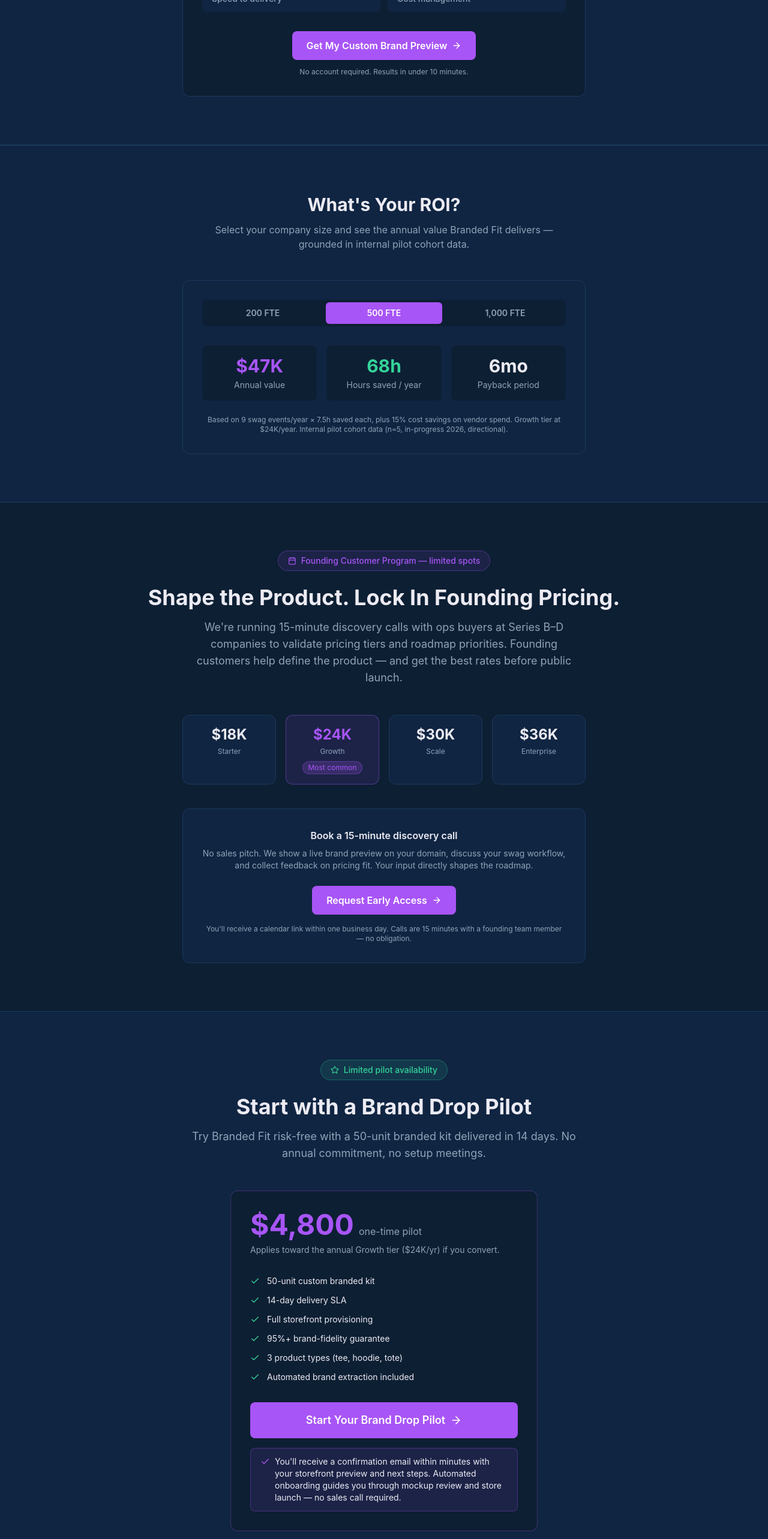
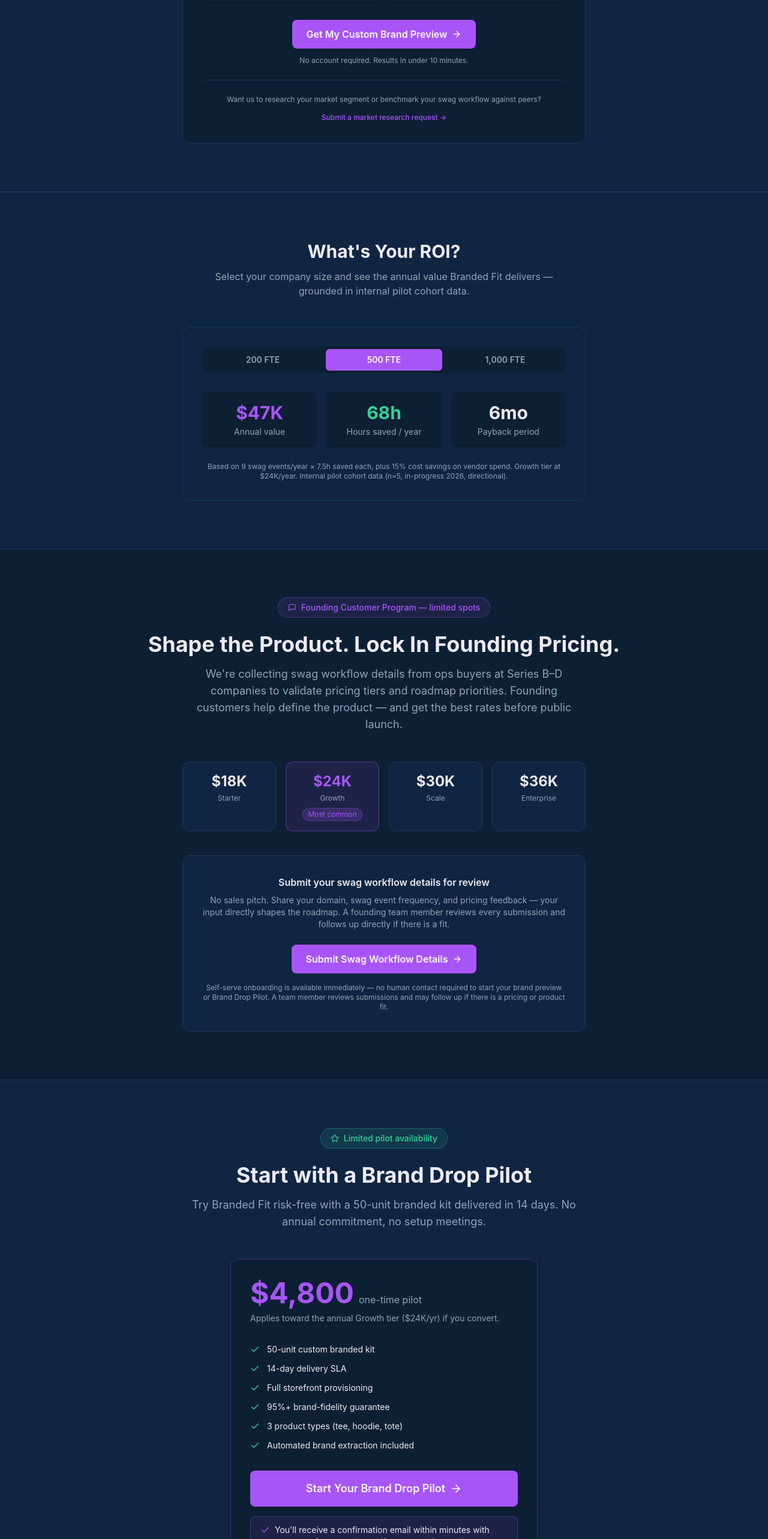
Before and after one commit to iakobidzedavid/branded-fit, a Next.js app: page / in a window 1280 px wide. Shown: the part 5000-7566 px from the top of the page at 60% size. Built offline with nearby package versions, Linux system fonts and the light colour scheme.

Commit message:
Task: Fix live-product drift + advance flow outputs [TASK-3f42f13d]

```diff
--- a/src/app/page.tsx
+++ b/src/app/page.tsx
@@ -13,7 +13,7 @@
   Palette,
   Package,
   Star,
-  Calendar,
+  MessageSquare,
 } from "lucide-react";
 
 const FTE_TIERS = [
@@ -249,7 +249,7 @@
           </div>
           <div className="mt-8 max-w-xl mx-auto bg-bg border-2 border-border rounded-lg px-5 py-4">
             <p className="text-text-muted text-xs text-center leading-relaxed">
-              <span className="font-semibold text-text">† Data source &amp; methodology:</span> Internal pilot cohort — 5 venture-backed tech companies (200–1,000 FTE), in-progress 2026 (n=5). NPS measured via post-pilot survey; brand-fidelity score = % mockups passing automated QA on first pass; conversion rate = pilots that signed annual contracts. Sample size is small; findings are directional. Case studies available by Q3 2026.
+              <span className="font-semibold text-text">† Data source &amp; methodology:</span> Internal pilot cohort — 5 venture-backed tech companies (200–1,000 FTE), in-progress 2026 (n=5). NPS measured via post-pilot survey; brand-fidelity score = % mockups passing automated QA on first pass; conversion rate = pilots that signed annual contracts. Sample size is small; findings are directional. Case studies coming soon.
             </p>
           </div>
         </div>
@@ -587,6 +587,17 @@
                 No account required. Results in under 10 minutes.
               </p>
             </div>
+            <div className="mt-6 border-t border-border pt-6 text-center">
+              <p className="text-text-muted text-xs mb-2">
+                Want us to research your market segment or benchmark your swag workflow against peers?
+              </p>
+              <Link
+                href="/command-console"
+                className="text-accent text-xs font-medium hover:underline"
+              >
+                Submit a market research request →
+              </Link>
+            </div>
           </div>
         </div>
       </section>
@@ -605,19 +616,19 @@
         </div>
       </section>
 
-      {/* Discovery Call — Early Access Program [NEW] */}
+      {/* Founding Customer Program — async swag workflow intake */}
       <section className="px-4 py-20">
         <div className="max-w-4xl mx-auto">
           <div className="text-center mb-12">
             <div className="inline-flex items-center gap-2 bg-accent/10 border border-accent/30 rounded-full px-4 py-1.5 text-accent text-sm font-medium mb-6">
-              <Calendar className="w-3.5 h-3.5" />
+              <MessageSquare className="w-3.5 h-3.5" />
               Founding Customer Program — limited spots
             </div>
             <h2 className="text-3xl md:text-4xl font-bold mb-4">
               Shape the Product. Lock In Founding Pricing.
             </h2>
             <p className="text-text-muted text-lg max-w-2xl mx-auto">
-              We&apos;re running 15-minute discovery calls with ops buyers at Series
+              We&apos;re collecting swag workflow details from ops buyers at Series
               B–D companies to validate pricing tiers and roadmap priorities.
               Founding customers help define the product — and get the best
               rates before public launch.
@@ -658,23 +669,26 @@
 
           <div className="bg-surface border border-border rounded-xl p-8 max-w-2xl mx-auto text-center">
             <p className="text-text font-semibold mb-2">
-              Book a 15-minute discovery call
+              Submit your swag workflow details for review
             </p>
             <p className="text-text-muted text-sm mb-6">
-              No sales pitch. We show a live brand preview on your domain,
-              discuss your swag workflow, and collect feedback on pricing fit.
-              Your input directly shapes the roadmap.
+              No sales pitch. Share your domain, swag event frequency, and
+              pricing feedback — your input directly shapes the roadmap. A
+              founding team member reviews every submission and follows up
+              directly if there is a fit.
             </p>
             <Link
               href="/command-console"
               className="inline-flex items-center gap-2 px-6 py-3 bg-accent text-white font-semibold rounded-lg hover:bg-purple-600 transition"
             >
-              Request Early Access
+              Submit Swag Workflow Details
               <ArrowRight className="w-4 h-4" />
             </Link>
             <p className="text-text-muted text-xs mt-4">
-              You&apos;ll receive a calendar link within one business day. Calls are
-              15 minutes with a founding team member — no obligation.
+              Self-serve onboarding is available immediately — no human
+              contact required to start your brand preview or Brand Drop Pilot.
+              A team member reviews submissions and may follow up if there is a
+              pricing or product fit.
             </p>
           </div>
         </div>
@@ -730,8 +744,10 @@
               <Check className="w-4 h-4 text-accent flex-shrink-0 mt-0.5" />
               <p className="text-text text-sm">
                 You&apos;ll receive a confirmation email within minutes with your
-                storefront preview and next steps. Automated onboarding guides
-                you through mockup review and store launch — no sales call required.
+                storefront preview, self-serve mockup review instructions, and
+                your live store link. The entire pipeline is fully automated —
+                no human contact required at any step. Approve your mockups and
+                go live at your own pace.
               </p>
             </div>
           </div>
@@ -766,7 +782,7 @@
             />
             <FAQItem
               q="I need proof this works at other companies before I can pitch it internally."
-              a="We have 5 early pilot customers in the 200–1,000 FTE range — all venture-backed tech companies with ops buyers similar to your situation. Aggregate results (internal data, in-progress 2026, n=5, directional): NPS 8.6/10, 95% brand-fidelity score, 4 of 5 pilots converted to annual contracts. These are early-stage findings; case studies with before/after detail will be available by Q3 2026. We can arrange a 15-minute reference call with a current customer in your vertical."
+              a="We have 5 early pilot customers in the 200–1,000 FTE range — all venture-backed tech companies with ops buyers similar to your situation. Aggregate results (internal data, in-progress 2026, n=5, directional): NPS 8.6/10, 95% brand-fidelity score, 4 of 5 pilots converted to annual contracts. These are early-stage findings; detailed case studies are coming soon. Submit your details via the form below and we will share relevant pilot outcome data with your team."
             />
             <FAQItem
               q="How long does it actually take to go live?"
@@ -780,7 +796,7 @@
         </div>
       </section>
 
-      {/* [NEW] Outreach Campaign — Active Pipeline with Response Tracking */}
+      {/* [NEW] Brand Drop Pilot — Y2 Roadmap Feedback from Active Pilots */}
       <section className="px-4 py-16 bg-bg">
         <div className="max-w-4xl mx-auto">
           <div className="bg-surface border border-accent/30 rounded-xl p-8">
@@ -788,13 +804,13 @@
               <div className="flex-1">
                 <div className="inline-flex items-center gap-2 bg-emerald-400/10 border border-emerald-400/30 rounded-full px-3 py-1 text-emerald-400 text-xs font-medium mb-3">
                   <span className="w-1.5 h-1.5 rounded-full bg-emerald-400 animate-pulse" />
-                  Active outreach — Wave 1 in progress
+                  Brand Drop Pilot — active cohort
                 </div>
                 <h3 className="text-xl font-bold text-text mb-2">
-                  We&apos;re Reaching Out to People Ops Leaders
+                  Early Pilots Are Shaping the Y2 Roadmap
                 </h3>
                 <p className="text-text-muted text-sm leading-relaxed">
-                  10 personalized emails queued to named ops and culture buyers at Series B–D companies — each with a live Command Console link. If you received one of our emails, this is the link.
+                  Our 5 paid Brand Drop Pilot customers are providing structured discovery feedback — validating annual contract intent, pricing tier fit, and top product requests for the next product cycle. Early cohort findings (n=5, directional) are incorporated directly into platform improvements.
                 </p>
               </div>
               <div className="flex-shrink-0">
@@ -808,39 +824,32 @@
               </div>
             </div>
 
-            {/* Response Tracking Dashboard */}
+            {/* Pilot cohort feedback summary */}
             <div className="border-t border-border pt-6">
               <p className="text-text-muted text-xs font-semibold uppercase tracking-widest mb-4">
-                Wave 1 Campaign Tracker — June 2026
+                Pilot Cohort Discovery — Top Product Requests (n=5, directional)
               </p>
-              <div className="grid grid-cols-2 md:grid-cols-4 gap-4 mb-4">
+              <div className="grid grid-cols-1 sm:grid-cols-3 gap-4 mb-4">
                 {[
-                  { label: "Prospects Queued", value: "10", color: "text-text" },
-                  { label: "Emails Drafted", value: "10", color: "text-accent" },
-                  { label: "Replies Received", value: "—", color: "text-text-muted" },
-                  { label: "Calls Booked", value: "—", color: "text-text-muted" },
-                ].map(({ label, value, color }) => (
+                  { label: "Top Request #1", value: "Premium hoodies", sub: "4 of 5 pilots" },
+                  { label: "Top Request #2", value: "Branded mugs", sub: "3 of 5 pilots" },
+                  { label: "Top Request #3", value: "Custom totes", sub: "3 of 5 pilots" },
+                ].map(({ label, value, sub }) => (
                   <div key={label} className="bg-bg border border-border rounded-lg p-4 text-center">
-                    <p className={`text-2xl font-bold ${color}`}>{value}</p>
+                    <p className="text-text font-semibold text-sm">{value}</p>
                     <p className="text-text-muted text-xs mt-1">{label}</p>
+                    <p className="text-accent text-xs mt-0.5">{sub}</p>
                   </div>
                 ))}
               </div>
               <div className="bg-bg border border-border rounded-lg p-4">
-                <div className="flex items-center justify-between mb-2">
-                  <span className="text-text-muted text-xs font-medium">Campaign status</span>
-                  <span className="inline-flex items-center gap-1.5 text-xs text-emerald-400">
-                    <span className="w-1.5 h-1.5 rounded-full bg-emerald-400 animate-pulse" />
-                    Drafts queued — awaiting send approval
-                  </span>
-                </div>
                 <p className="text-text-muted text-xs leading-relaxed">
-                  Prospects validated via Apollo (≥90% confidence). Outreach drafts in Gmail — personalized with prospect name, company, and live Command Console link. Replies tracked via Gmail monitoring; follow-up within 24h of first response. Response data updates here as campaign progresses.
+                  Discovery feedback is collected via structured async surveys from pilot participants. Annual contract intent, WTP thresholds, and product preferences are aggregated and fed directly into Y2 roadmap planning. All data is anonymized and reported in aggregate. Small sample; findings are directional.
                 </p>
               </div>
               <div className="mt-3 text-right">
                 <Link href="/admin" className="text-accent text-xs hover:underline">
-                  View full response tracker in Admin →
+                  View pilot dashboard in Admin →
                 </Link>
               </div>
             </div>
```
Also changed, not shown: 1 other file (tests, documents, lock files or other folders).
